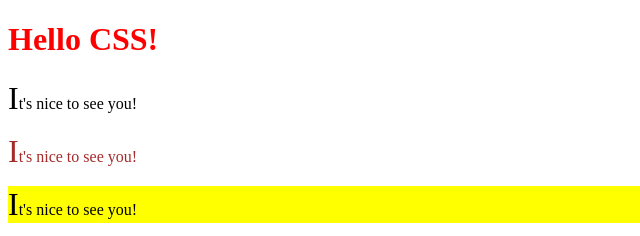
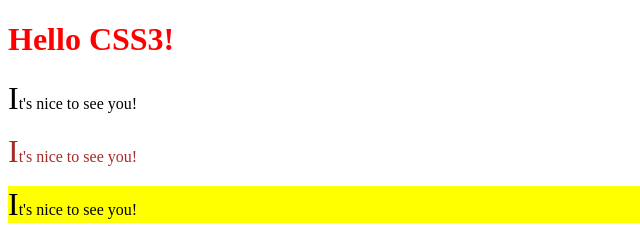
Before and after one commit to jandrus-lviv/css-project-v2, a plain HTML site: page index.html in a window 1280 px wide. Shown: the top 236 px of the page, 0-640 px from the left. Drawn offline with Linux system fonts and the light colour scheme.

Commit message:
“21.02.2019-2 git push origin gh-pages
$ git add .
git commit -m “edit-v3

```diff
--- a/index.html
+++ b/index.html
@@ -8,7 +8,7 @@
     <link rel="stylesheet" href="css/index.css">
 </head>
 <body>
-    <h1>Hello CSS!</h1>
+    <h1>Hello CSS3!</h1>
          <p>It's nice to see you!</p>
          <p id="selected">It's nice to see you!</p>
          <p class="marked">It's nice to see you!</p>
```
